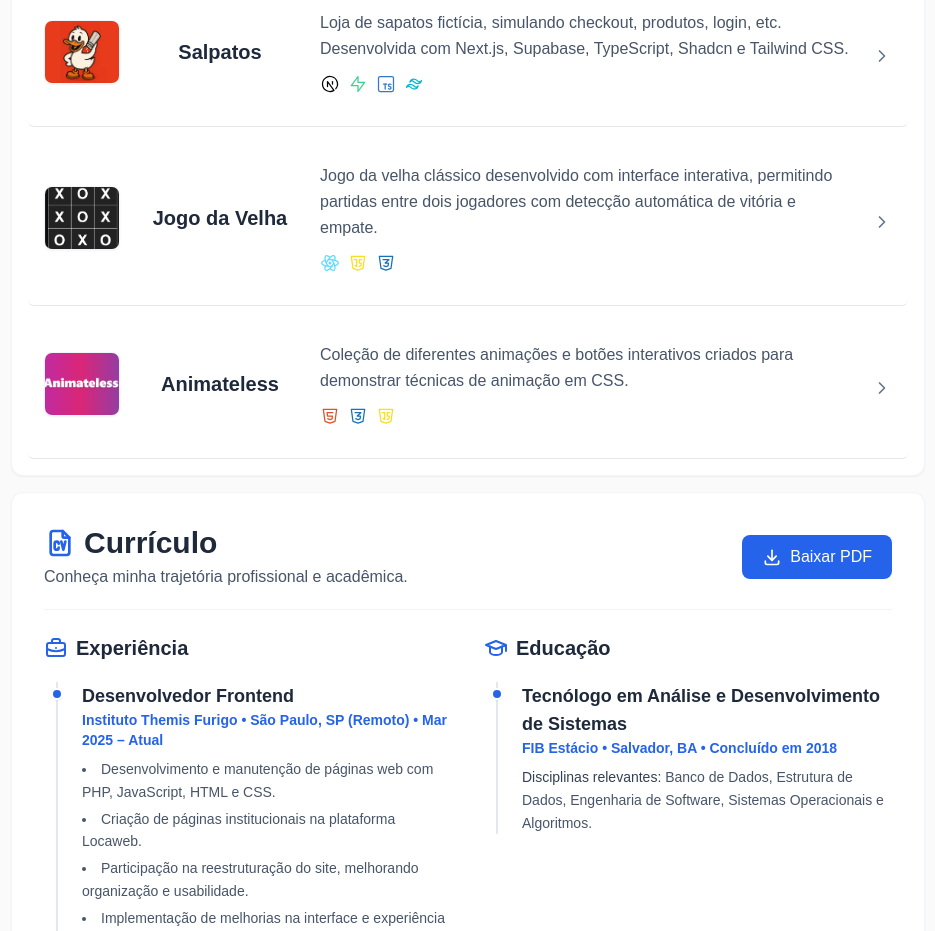
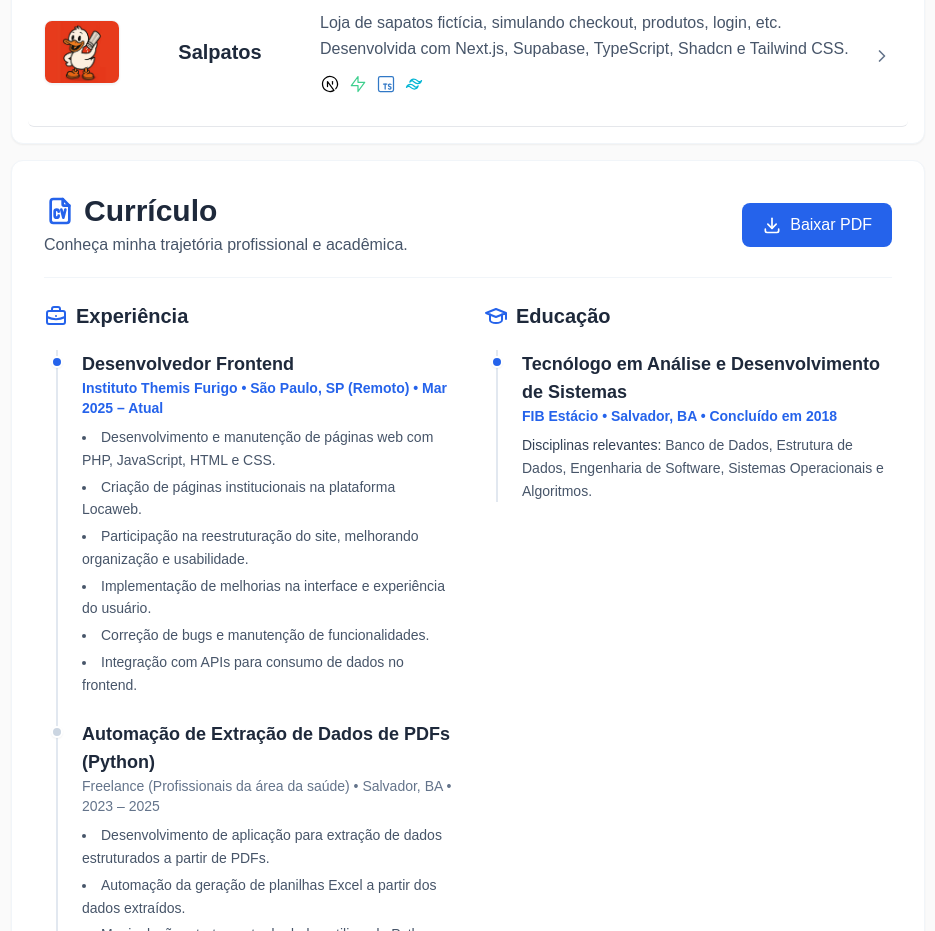
Before and after one commit to marcusdv/Portfolio, a Next.js app: page / in a window 1280 px wide. Shown: the part 780-1711 px from the top of the page, without its empty margins (327-1262 px from the left). Built offline with nearby package versions, Linux system fonts and the light colour scheme.

Commit message:
retirado alguns

```diff
--- a/app/sections/Projects.tsx
+++ b/app/sections/Projects.tsx
@@ -34,22 +34,6 @@ const projects = [
         imgUrl: "/images/projects/salpato.png",
         stack: ["Next.js", "Supabase", "TypeScript", "Tailwind CSS"],
     },
-    {
-        name: "Jogo da Velha",
-        description:
-            "Jogo da velha clássico desenvolvido com interface interativa, permitindo partidas entre dois jogadores com detecção automática de vitória e empate.",
-        url: "https://jogo-da-velha-b1rpcivkm-marcusdvs-projects.vercel.app/",
-        imgUrl: "/images/projects/jogo-da-velha.png",
-        stack: ["React", "JavaScript", "CSS"],
-    },
-    {
-        name: "Animateless",
-        description:
-            "Coleção de diferentes animações e botões interativos criados para demonstrar técnicas de animação em CSS.",
-        url: "https://animated-things.vercel.app/",
-        imgUrl: "/images/projects/animateless.png",
-        stack: ["HTML", "CSS", "JavaScript"],
-    },
 ];
 
 function Projects() {
```
